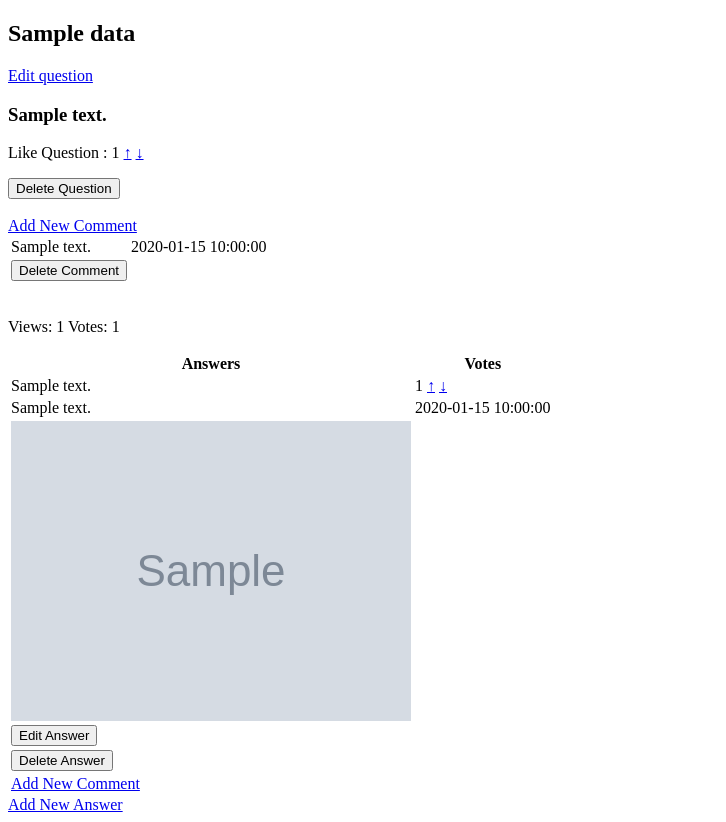
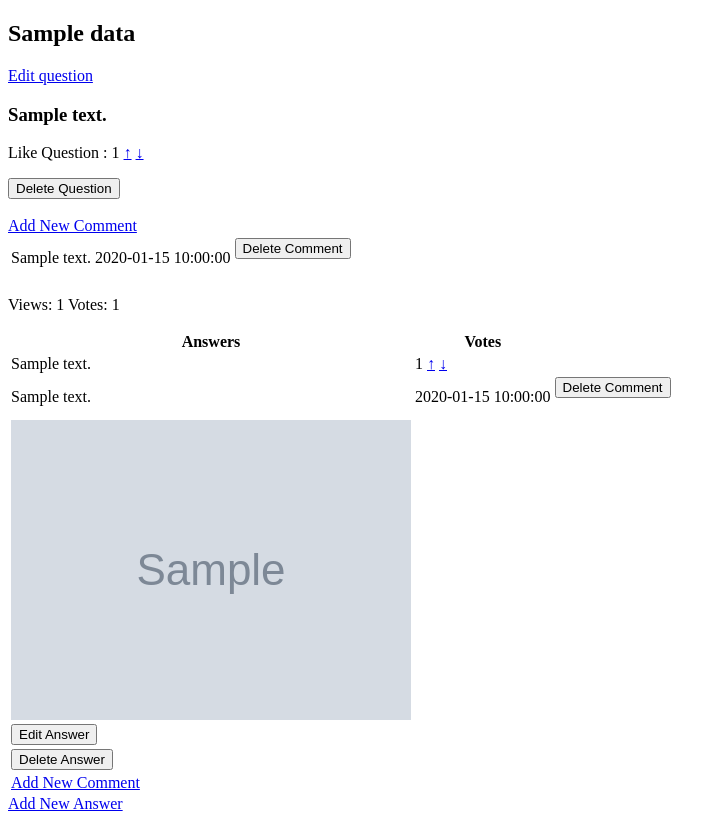
Before and after one commit to CodecoolGlobal/ask-mate-3-python-oliviakovacs, a Flask app: template templates/question_by_id.html in a window 1280 px wide. Shown: the whole page, without its empty margins (0-726 px from the left). Run offline with Flask 2, Linux system fonts and the light colour scheme; the template is opened without the code that fills it: most values are stand-ins (such as "Sample title", 1, 10 or a date in 2020); grey boxes marked "Sample" are stand-in pictures.

Commit message:
delete comment work

```diff
--- a/server.py
+++ b/server.py
@@ -133,7 +133,7 @@ def edit_answer(answer_id):
         message = request.form["answer_message"]
         pic = request.form["edit_image"]
         answer = data_manager.edit_answer(answer_id, message, pic)
-        question_id = answer['question_id']
+        question_id = answerc
         print(question_id)
         return redirect(url_for("display_question", id=question_id))
     answer = data_manager.get_answer_by_id(answer_id)
@@ -145,6 +145,12 @@ def delete_answer(answer_id):
     data_manager.delete_comment_by_answer_id(answer_id)
     return_question_id = data_manager.delete_answer_by_id(answer_id)
     return redirect("/question/" + str(return_question_id['question_id']))
+
+
+@app.route('/comment/<id>/<comment_id>/delete', methods=["POST", "GET"])
+def delete_comment(id, comment_id):
+    data_manager.delete_comment_by_id(comment_id)
+    return redirect(url_for("display_question", id=id))
 
 
 @app.route('/question/<question_id>/vote_up')
--- a/templates/question_by_id.html
+++ b/templates/question_by_id.html
@@ -22,15 +22,12 @@
                 <tr>
                     <td>{{ q_comment.message }}</td>
                     <td>{{ q_comment.submission_time }}</td>
-                </tr>
-                <tr>
                     <td>
-                        <form action="/question/{{ data.id }}/new-comment">
+                        <form action="/comment/{{ data.id }}/{{ q_comment.id }}/delete">
                             <input type="submit" value="Delete Comment" /><br><br>
                         </form>
                     </td>
                 </tr>
-
 
                 {% endfor %}
             </table>
@@ -51,6 +48,11 @@
                 <tr>
                     <td>{{ a_comment.message }}</td>
                     <td>{{ a_comment.submission_time }}</td>
+                    <td>
+                        <form action="/comment/{{ answer.question_id }}/{{ a_comment.id }}/delete">
+                            <input type="submit" value="Delete Comment" /><br><br>
+                        </form>
+                    </td>
                 </tr>
 
                     {% endif %}
```
Also changed, not shown: data_manager.py (+14 -5 lines).
